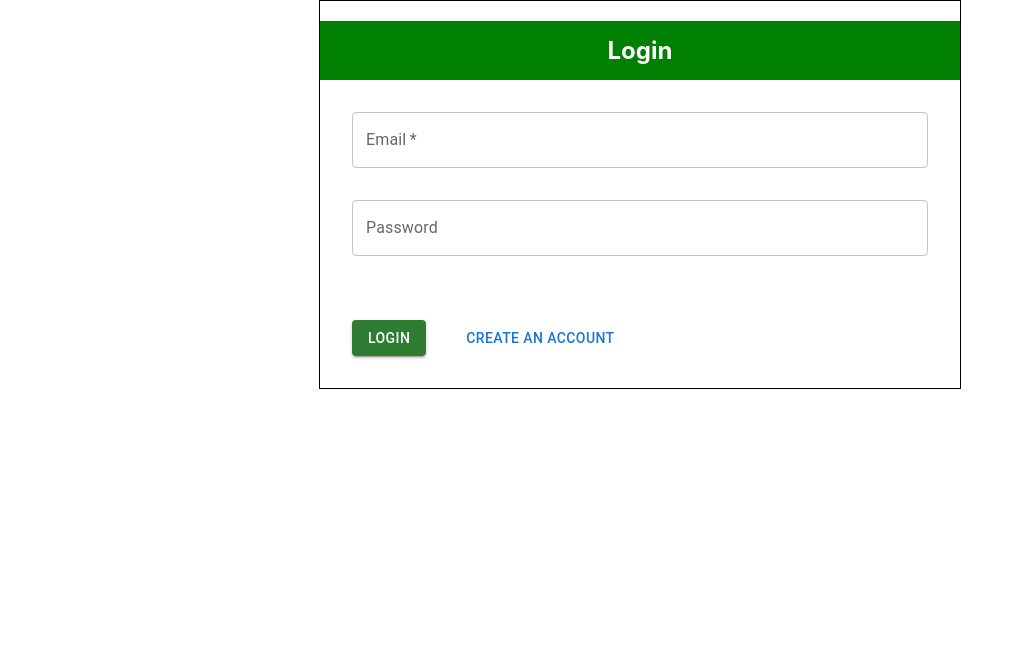
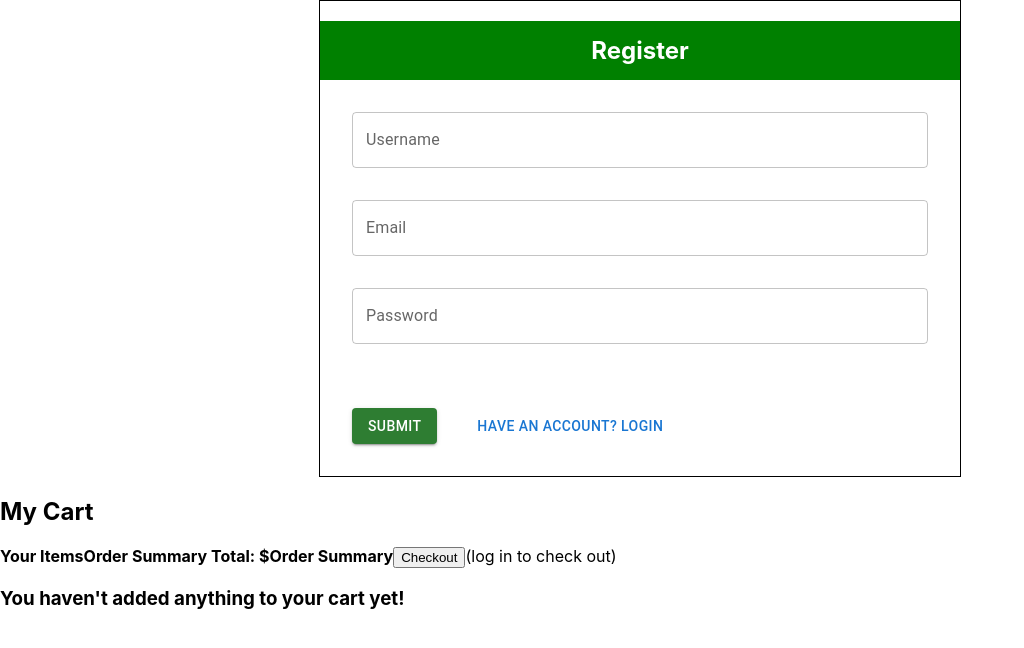
Before and after one commit to Bullbotbam/farm-go, a React (Create React App) app in the folder client/: page / in a window 1280 px wide. Shown: the top 648 px of the page, without its empty margins (0-1024 px from the left). Built offline with nearby package versions, Linux system fonts and the light colour scheme.

Commit message:
setting up cart/ signup modal

```diff
--- a/client/src/App.js
+++ b/client/src/App.js
@@ -1,10 +1,11 @@
 import React from "react";
-import Login from "./components/Login";
-
+import SignUp from "./components/Sing-up";
+import Cart from "./components/Cart"
 function App() {
   return (
     <div>
-      <Login></Login>
+     <SignUp />
+      <Cart></Cart>
     </div>
   );
 }
--- /dev/null
+++ b/client/src/components/Cart/index.js
@@ -0,0 +1,27 @@
+import React from "react";
+
+function Cart() {
+  return (
+    <div>
+      <div className="cart">
+        <div className="close"></div>
+        <h2>My Cart</h2>
+
+        <div>
+          <div className="flex-row space-between">
+            <strong>Your Items</strong>
+            <strong>Order Summary</strong>
+            <strong> Total: $</strong>
+            <strong>Order Summary</strong>
+
+            <button>Checkout</button>
+            <span>(log in to check out)</span>
+          </div>
+        </div>
+
+        <h3>You haven't added anything to your cart yet!</h3>
+      </div>
+    </div>
+  );
+}
+export default Cart;
--- /dev/null
+++ b/client/src/components/LoginModal/index.js
@@ -0,0 +1,59 @@
+import React  from "react";
+import Modal from "react-modal";
+import CloseIcon from "@mui/icons-material/Close";
+import Login from "../Login"
+import photo from "../../assets/groceries/greens.jpg"
+
+const customStyles = {
+    content: {
+      top: "50%",
+      left: "50%",
+      padding: "50px 50px",
+      marginRight: "-50%",
+      transform: "translate(-50%, -50%)",
+      backgroundImage:`url(${photo})`,
+      backgroundSize: "cover"
+    },
+  };
+
+function LoginModal() {
+
+  let subtitle;
+  const [modalIsOpen, setIsOpen] = React.useState(false);
+
+  //sign up modal
+
+  function openModal() {
+    setIsOpen(true);
+  }
+
+  function afterOpenModal() {
+    // references are now sync'd and can be accessed.
+    subtitle.style.color = '#f00';
+  }
+
+  function closeModal() {
+    setIsOpen(false);
+  }
+
+
+return (
+    <Modal
+    // styles={{ backgroundImage:`url(${photo})` }}
+      fluid
+      isOpen={modalIsOpen}
+      onAfterOpen={afterOpenModal}
+      onRequestClose={closeModal}
+      style={customStyles}
+      contentLabel="signUp Modal"
+    >
+      <h2 ref={(_subtitle) => (subtitle = _subtitle)}>Hello</h2>
+      <CloseIcon onClick={closeModal} />
+
+      <div>
+        <Login handleModalClose={() => setIsOpen(false)} />
+      </div>
+    </Modal>
+)
+  }
+  export default LoginModal;
--- a/client/src/components/login/index.js
+++ b/client/src/components/login/index.js
@@ -1,38 +1,17 @@
 import React, { useState } from "react";
 import TextField from "@mui/material/TextField";
 import { Stack, Button } from "@mui/material";
-import Modal from "react-modal";
-import SignUp from "../Sing-up";
-import CloseIcon from "@mui/icons-material/Close";
+// import Modal from "react-modal";
+// import SignUp from "../Sing-up";
+// import CloseIcon from "@mui/icons-material/Close";
 
 function Login() {
-  const customStyles = {
-    content: {
-      top: "50%",
-      left: "50%",
-      padding: "50px 50px",
-      marginRight: "-50%",
-      transform: "translate(-50%, -50%)",
-
-    },
-  };
-
   const [userData, setUserData] = useState({ email: "", password: "" });
-  const [modalIsOpen, setIsOpen] = React.useState(false);
 
   const handleInputChange = (event) => {
     const { name, value } = event.target;
     setUserData({ ...userData, [name]: value });
   };
-
-  //sign up modal
-  function openModal() {
-    setIsOpen(true);
-  }
-
-  function closeModal() {
-    setIsOpen(false);
-  }
   // setUserData({
   //   username: "",
   //   email: "",
@@ -41,34 +20,22 @@ function Login() {
 
   return (
     <React.Fragment>
-      <Modal
-        fluid
-        isOpen={modalIsOpen}
-        onRequestClose={closeModal}
-        style={customStyles}
-        contentLabel="signUp Modal"
-      >
-        <CloseIcon onClick={closeModal} />
-
-        <div>
-          <SignUp handleModalClose={() => setIsOpen(false)} />
-        </div>
-      </Modal>
-
       <form
         className="root"
         style={{
           border: "solid",
           borderWidth: "1px 1px",
           maxWidth: "50%",
-          margin: "0 auto",
+          margin: "0 15px 15px 0 ",
+          background: "white"
         }}
       >
         <h2
           style={{
+            display: "block",
             color: "white",
             background: "green",
-            padding: "15px 15px",
+            // padding: "10px",
             textAlign: "center",
           }}
         >
@@ -100,7 +67,6 @@ function Login() {
           >
             Login
           </Button>
-          <Button onClick={openModal}>Create an account</Button>
         </Stack>
       </form>
     </React.Fragment>
--- a/client/src/components/sing-up/index.js
+++ b/client/src/components/sing-up/index.js
@@ -1,37 +1,65 @@
 import React from "react";
 import TextField from "@mui/material/TextField";
 import { Stack, Button } from "@mui/material";
+import LoginModal from "../LoginModal";
 
 function SignUp() {
+
+
+
   return (
     <React.Fragment>
-     <form className="root" style={{ border: "solid",  borderWidth: "1px 1px",
-  maxWidth: "50%", margin: "0 auto"}}>
-          <h2 style={{ color: "white", background: "green", padding: "15px 15px", textAlign: "center"}}>
-            Register</h2>
-          <TextField
+      <form
+        className="root"
+        style={{
+          border: "solid",
+          borderWidth: "1px 1px",
+          maxWidth: "50%",
+          margin: "0 auto",
+        }}
+      >
+        <h2
+          style={{
+            color: "white",
+            background: "green",
+            padding: "15px 15px",
+            textAlign: "center",
+            backgroundSize: "cover",
+          }}
+        >
+          Register
+        </h2>
+        <TextField
           id="outlined-basic"
           label="Username"
           variant="outlined"
-          style={{ margin: "5%", display:"grid"}}
+          style={{ margin: "5%", display: "grid" }}
         />
 
         <TextField
           id="outlined-basic"
           label="Email"
           variant="outlined"
-          style={{ margin: "5%", display:"grid"}}
+          style={{ margin: "5%", display: "grid" }}
         />
-         <TextField
+        <TextField
           id="outlined-basic"
           label="Password"
           variant="outlined"
-          style={{ margin: "5%", display:"grid"}}
+          style={{ margin: "5%", display: "grid" }}
         />
-        <Stack direction="row" >
-          <Button variant="contained" color="success" style={{ margin: "5%", alignSelf: "center", display:"grid"}}>
-         Submit
+        <Stack direction="row">
+          <Button
+            variant="contained"
+            color="success"
+            style={{ margin: "5%", alignSelf: "center", display: "grid" }}
+          >
+            Submit
           </Button>
+          <Button
+           onClick={<LoginModal />}
+          >
+            Have an account? Login</Button>
         </Stack>
       </form>
     </React.Fragment>
```
